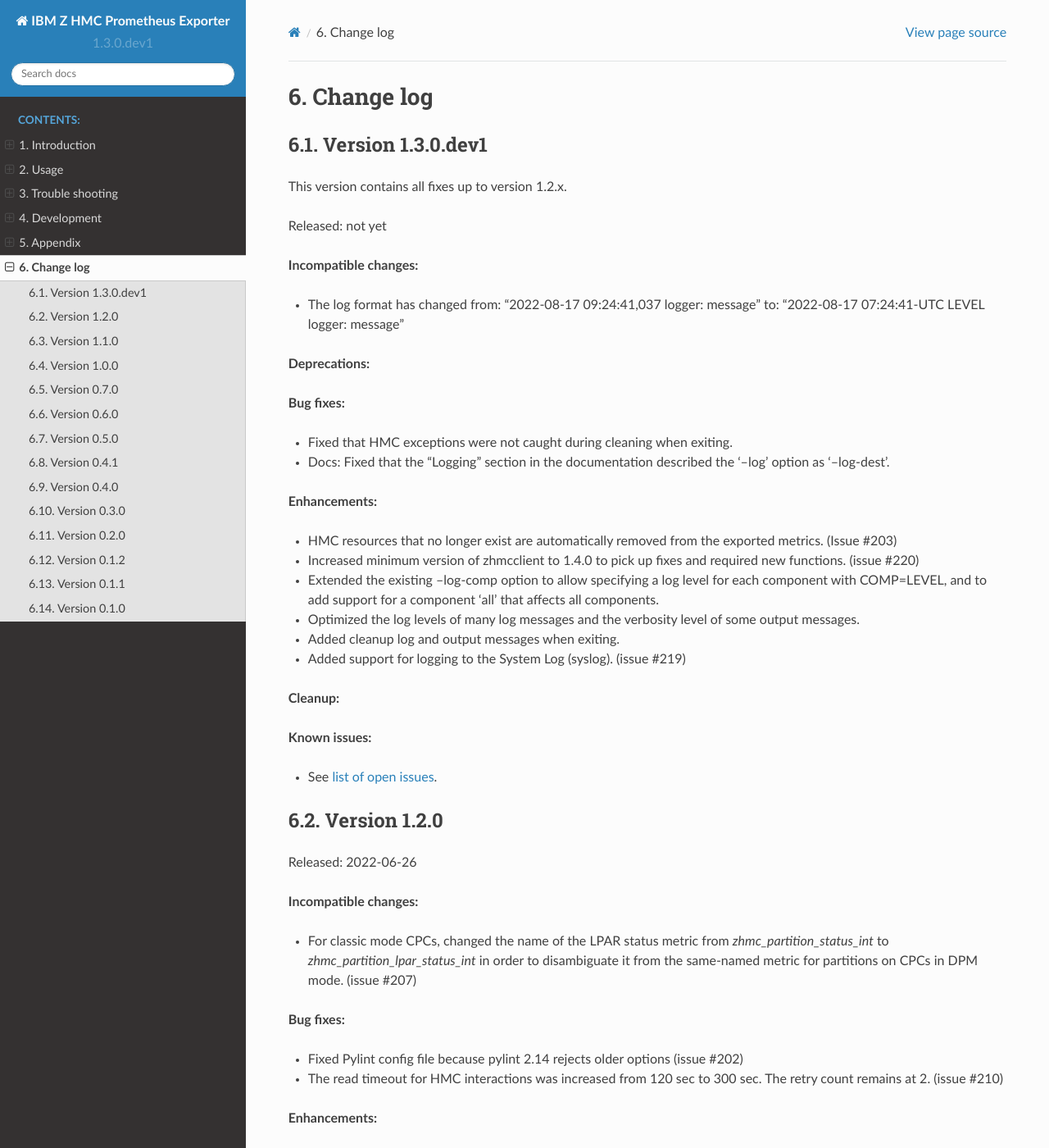
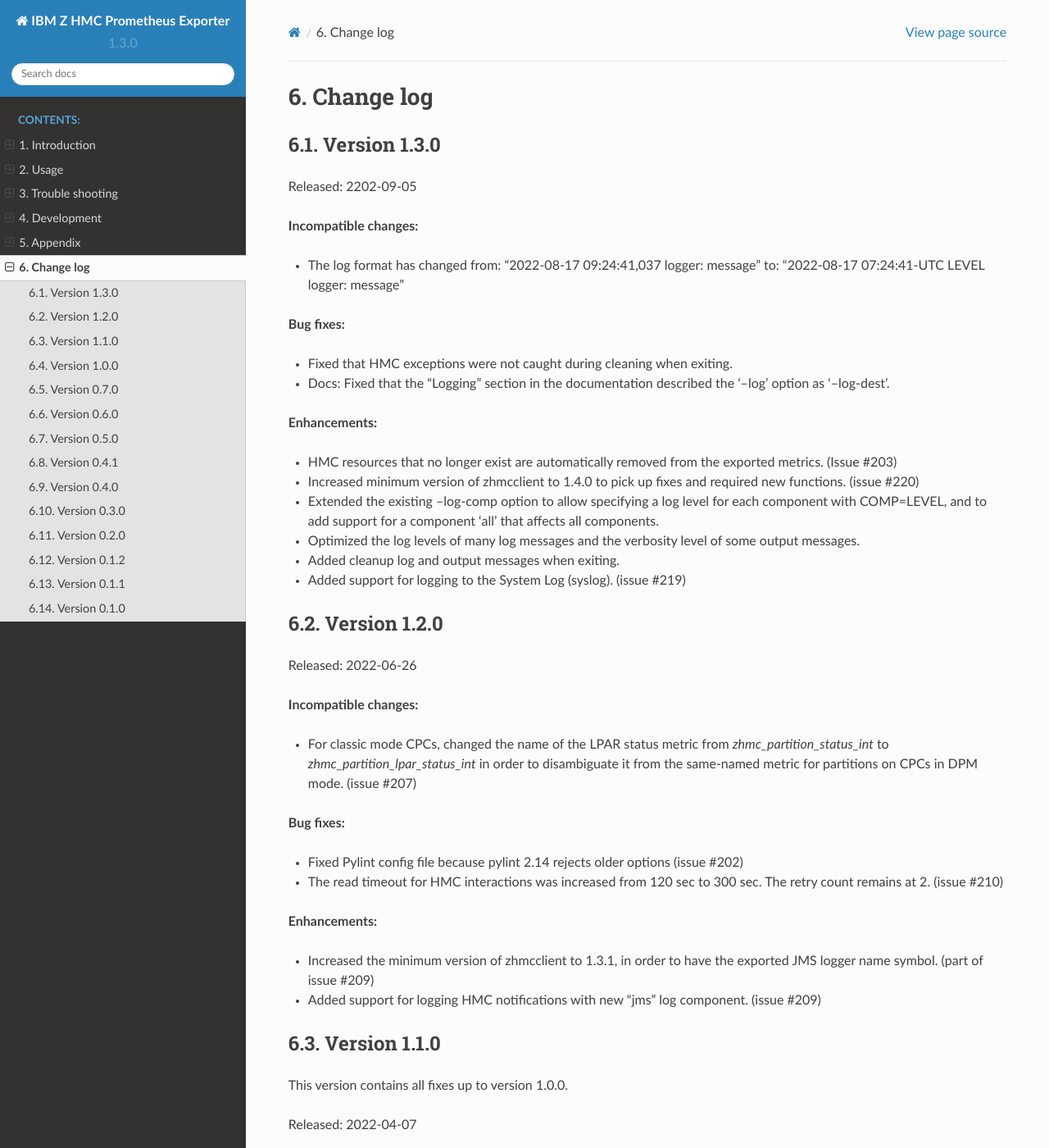
Before and after one commit to zhmcclient/zhmc-prometheus-exporter, a Sphinx documentation site: the page built from docs/changes.rst, in a window 1280 px wide and 1400 px high. Shown: the whole window at 82% size. Built offline with Sphinx 7.4.7 and the Read the Docs theme 2.0.0, drawn with Linux system fonts in a browser that asks for light colours.

Commit message:
Release 1.3.0
Signed-off-by: Andreas Maier <maiera@de.ibm.com>

```diff
--- a/docs/changes.rst
+++ b/docs/changes.rst
@@ -17,12 +17,10 @@
 ----------
 
 
-Version 1.3.0.dev1
-^^^^^^^^^^^^^^^^^^
+Version 1.3.0
+^^^^^^^^^^^^^
 
-This version contains all fixes up to version 1.2.x.
-
-Released: not yet
+Released: 2202-09-05
 
 **Incompatible changes:**
 
@@ -30,8 +28,6 @@
   "2022-08-17 09:24:41,037 logger: message"
   to:
   "2022-08-17 07:24:41-UTC LEVEL logger: message"
-
-**Deprecations:**
 
 **Bug fixes:**
 
@@ -58,14 +54,6 @@
 * Added cleanup log and output messages when exiting.
 
 * Added support for logging to the System Log (syslog). (issue #219)
-
-**Cleanup:**
-
-**Known issues:**
-
-* See `list of open issues`_.
-
-.. _`list of open issues`: https://github.com/zhmcclient/zhmc-prometheus-exporter/issues
 
 
 Version 1.2.0
--- a/zhmc_prometheus_exporter/_version.py
+++ b/zhmc_prometheus_exporter/_version.py
@@ -25,4 +25,4 @@
 #:
 #: * "M.N.P.dev1": A not yet released version M.N.P
 #: * "M.N.P": A released version M.N.P
-__version__ = '1.3.0.dev1'
+__version__ = '1.3.0'
```
Also changed, not shown: 1 other file.
